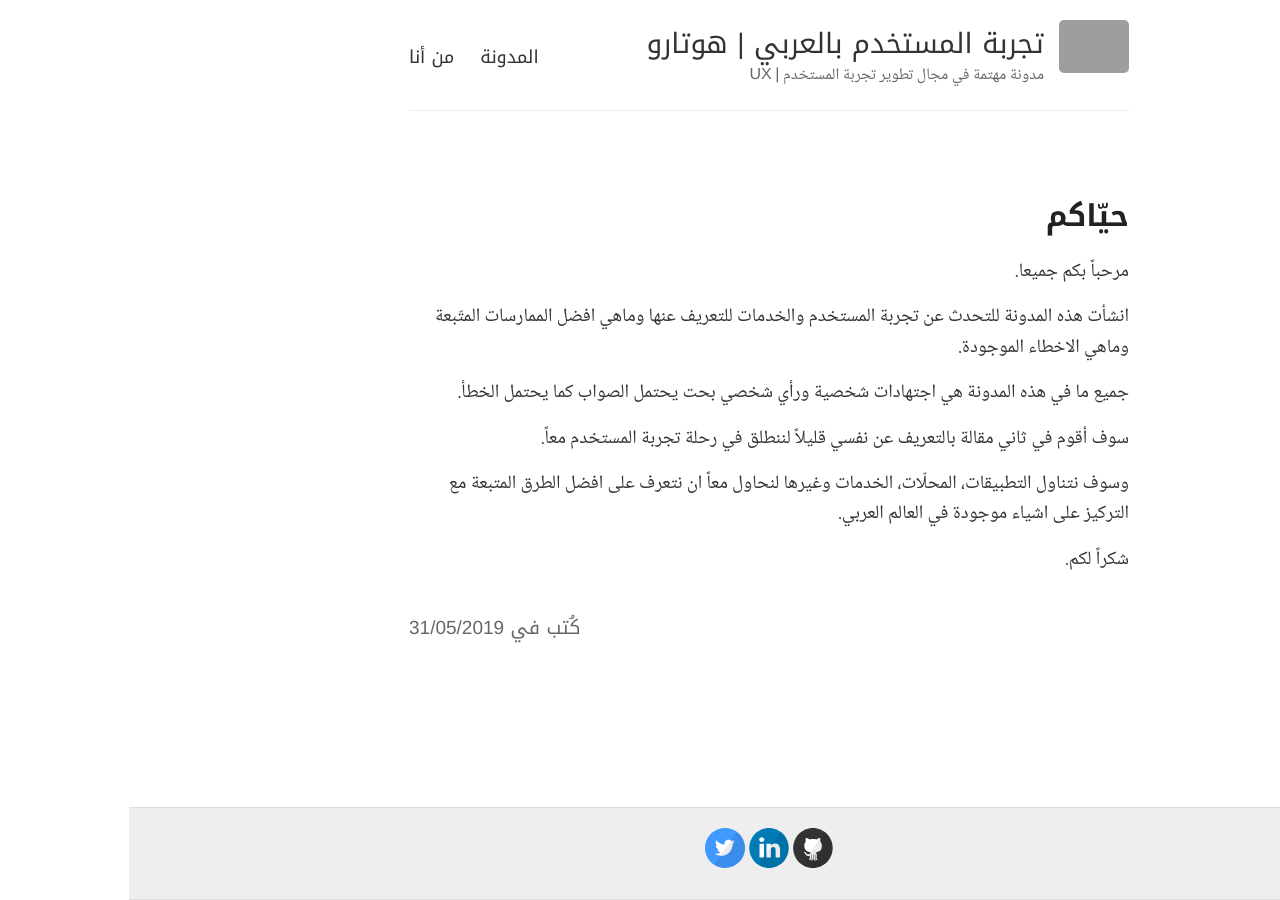
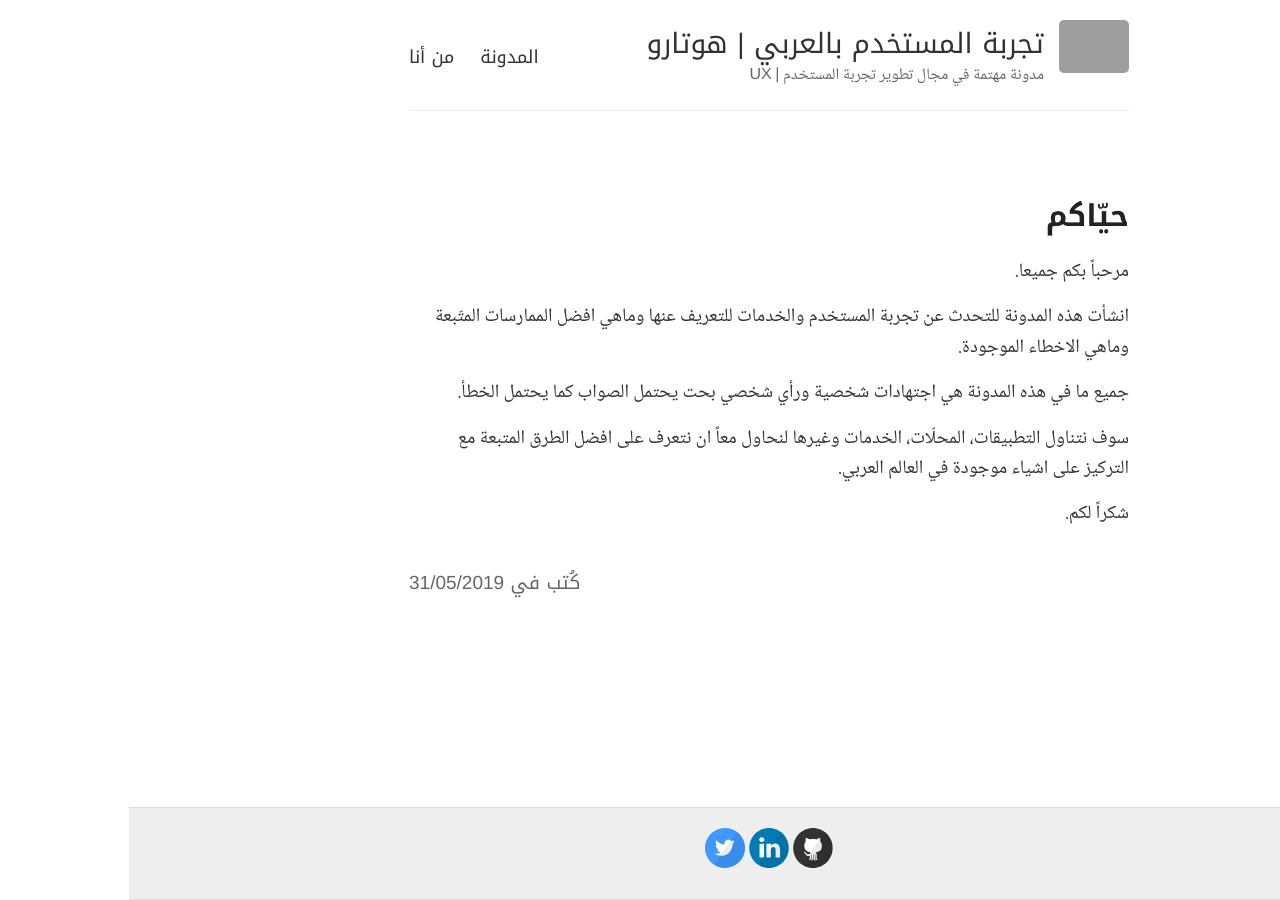
Before and after one commit to iemadk/iemadk.github.io, a Jekyll site: the page built from _posts/2019-05-31-Hello-World.md, in a window 1280 px wide. Built offline with Jekyll 4.4.1, drawn with Linux system fonts in a browser that asks for light colours; grey boxes are pictures that could not be loaded.

Commit message:
Updated the first post

```diff
--- a/_posts/2019-05-31-Hello-World.md
+++ b/_posts/2019-05-31-Hello-World.md
@@ -9,8 +9,6 @@ title: حيّاكم
 
 جميع ما في هذه المدونة هي اجتهادات شخصية ورأي شخصي بحت يحتمل الصواب كما يحتمل الخطأ.
 
-سوف أقوم في ثاني  مقالة بالتعريف عن نفسي قليلاً لننطلق في رحلة تجربة المستخدم معاً.
-
-وسوف نتناول التطبيقات، المحلّات، الخدمات وغيرها لنحاول معاً ان نتعرف على افضل الطرق المتبعة مع التركيز على اشياء موجودة في العالم العربي.
+سوف نتناول التطبيقات، المحلّات، الخدمات وغيرها لنحاول معاً ان نتعرف على افضل الطرق المتبعة مع التركيز على اشياء موجودة في العالم العربي.
 
 شكراً لكم.
```
